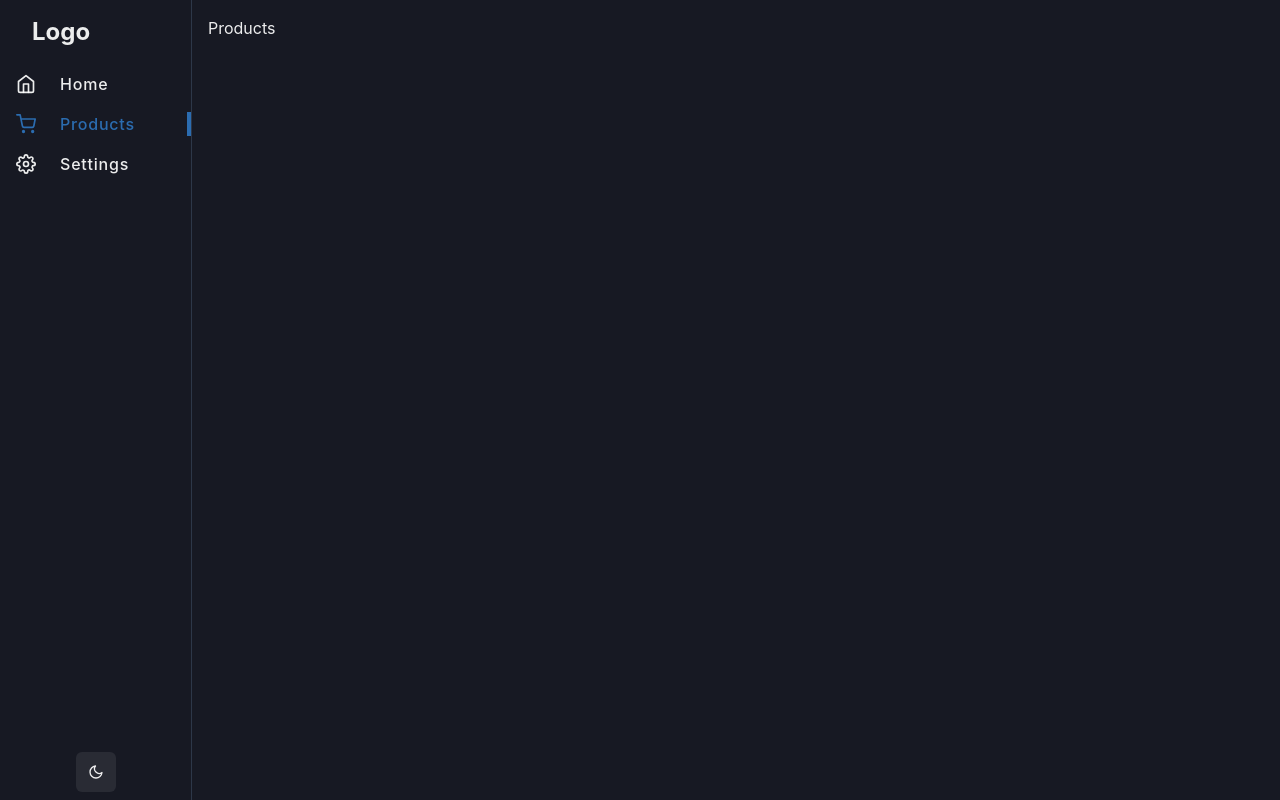
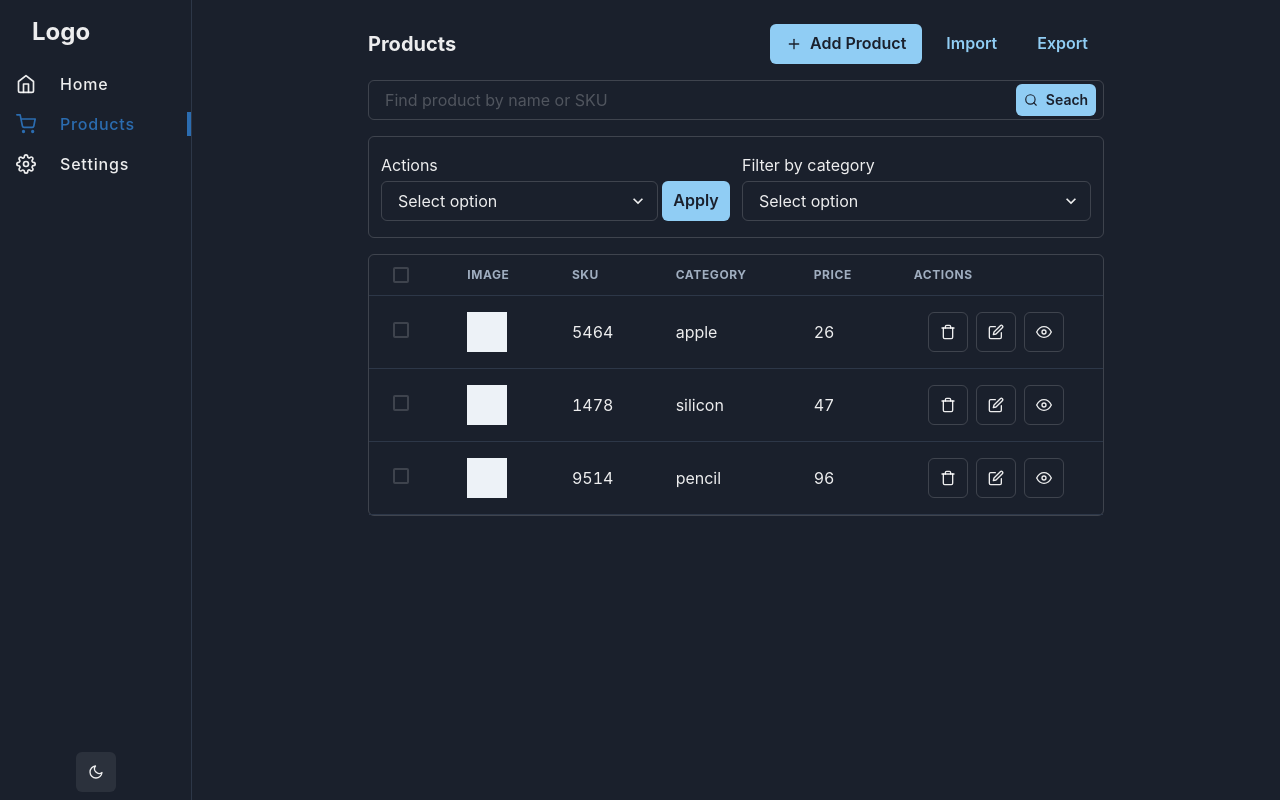
Before and after one commit to LeonelCurti/chakra-cms, a Next.js app: page /products in a window 1280 px wide. Built offline with nearby package versions, Linux system fonts and the light colour scheme.

Commit message:
Added simple version of products table

```diff
--- /dev/null
+++ b/components/Products/ProductsTable.tsx
@@ -0,0 +1,96 @@
+import React from 'react'
+import {
+  createColumnHelper,
+  flexRender,
+  getCoreRowModel,
+  useReactTable,
+} from '@tanstack/react-table'
+import { Table, Thead, Tbody, Tr, Th, Td, TableContainer, Checkbox, Box } from "@chakra-ui/react";
+import { data } from './dummyData';
+import RowActions from './RowActions';
+
+
+export type Product = {
+  sku: string;
+  category: string;
+  price: number;
+};
+
+const columnHelper = createColumnHelper<Product>()
+
+const columns = [
+  columnHelper.display({
+    id: 'select',
+    header: () => <Checkbox></Checkbox>,
+    cell: () => <Checkbox></Checkbox>,
+  }),
+  columnHelper.display({
+    id: 'image',
+    header: () => 'Image',
+    cell: () => <Box w={10} h={10} bg='gray.100' />
+  }),
+  columnHelper.accessor('sku', {
+    header: () => 'SKU',
+    cell: info => info.renderValue(),
+  }),
+  columnHelper.accessor('category', {
+    header: () => 'Category',
+    cell: info => info.renderValue(),
+  }),
+  columnHelper.accessor('price', {
+    header: () => 'Price',
+    cell: info => info.renderValue(),
+  }),
+  columnHelper.display({
+    id: 'actions',
+    header: () => 'Actions',
+    cell: () => <RowActions />
+  }),
+]
+
+const ProductsTable = () => {
+  const table = useReactTable({
+    data,
+    columns,
+    getCoreRowModel: getCoreRowModel(),
+  })
+
+
+  return (
+    <TableContainer>
+      <Table>
+        <Thead>
+          {
+            table.getHeaderGroups().map(headerGroup => (
+              <Tr key={headerGroup.id}>
+                {headerGroup.headers.map(header => (
+                  <Th key={header.id}>
+                    {
+                      header.isPlaceholder ? null : flexRender(header.column.columnDef.header, header.getContext())
+                    }
+                  </Th>
+                ))}
+              </Tr>
+            ))
+          }
+        </Thead>
+        <Tbody>
+          {
+            table.getRowModel().rows.map(row => (
+              <Tr key={row.id}>
+                {row.getVisibleCells().map(cell => (
+                  <Td key={cell.id}>
+                    {flexRender(cell.column.columnDef.cell, cell.getContext())}
+                  </Td>
+                ))}
+              </Tr>
+            ))
+          }
+        </Tbody>
+      </Table>
+    </TableContainer>
+  )
+}
+
+
+export default ProductsTable
--- /dev/null
+++ b/components/Products/RowActions.tsx
@@ -0,0 +1,39 @@
+import { HStack, IconButton, Tooltip } from '@chakra-ui/react'
+import React from 'react'
+import { FiEdit, FiEye, FiTrash } from 'react-icons/fi'
+
+const RowActions = () => {
+  return (
+    <HStack w={'full'} justify={'center'}>
+      <Tooltip label='Delete' hasArrow>
+        <span>
+          <IconButton
+            variant="outline"
+            aria-label="delete"
+            icon={<FiTrash />}
+          />
+        </span>
+      </Tooltip>
+      <Tooltip label='Edit' hasArrow>
+        <span>
+          <IconButton
+            variant="outline"
+            aria-label="edit"
+            icon={<FiEdit />}
+          />
+        </span>
+      </Tooltip>
+      <Tooltip label='View' hasArrow>
+        <span>
+          <IconButton
+            variant="outline"
+            aria-label="view"
+            icon={<FiEye />}
+          />
+        </span>
+      </Tooltip>
+    </HStack>
+  )
+}
+
+export default RowActions
--- /dev/null
+++ b/components/Products/dummyData.ts
@@ -0,0 +1,19 @@
+import { Product } from "./ProductsTable";
+
+export const data: Product[] = [
+  {
+    sku: "5464",
+    category: "apple",
+    price: 26
+  },
+  {
+    sku: "1478",
+    category: "silicon",
+    price: 47
+  },
+  {
+    sku: "9514",
+    category: "pencil",
+    price: 96
+  },
+];
--- a/layout/Sidebar/NavItem.tsx
+++ b/layout/Sidebar/NavItem.tsx
@@ -8,10 +8,10 @@ type Props = {
 };
 
 export const NavItem = ({ item }: Props) => {
+  const router = useRouter();
   const { label } = item;
 
   if (item.type === 'link') {
-    const router = useRouter();
     const { icon } = item;
     const isActive = router.pathname === item.href
 
--- a/layout/Sidebar/SidebarContent.tsx
+++ b/layout/Sidebar/SidebarContent.tsx
@@ -16,7 +16,7 @@ const SidebarContent = ({ onClose }: SidebarProps) => {
     <Flex
       direction={'column'}
       justify='space-between'
-      bg={useColorModeValue('gray.100', 'gray.900')}
+      // bg={useColorModeValue('gray.100', 'gray.900')}
       borderRight="1px"
       borderRightColor={useColorModeValue('gray.300', 'gray.700')}
       w={{ base: 'full', md: 48 }}
--- a/layout/Sidebar/index.tsx
+++ b/layout/Sidebar/index.tsx
@@ -8,7 +8,7 @@ const Sidebar = ({ children }: { children: React.ReactNode }) => {
   return (
     <Box
       minH="100vh"
-      bg={useColorModeValue('gray.100', 'gray.900')}
+      // bg={useColorModeValue('gray.100', 'gray.900')}
     >
       {/* fixed sidebar for desktop */}
       <Box display={{ base: 'none', md: 'block' }} >
--- a/package.json
+++ b/package.json
@@ -12,6 +12,7 @@
     "@chakra-ui/react": "^2.3.6",
     "@emotion/react": "^11.10.4",
     "@emotion/styled": "^11.10.4",
+    "@tanstack/react-table": "^8.5.22",
     "framer-motion": "^7.5.4",
     "next": "12.3.1",
     "react": "18.2.0",
--- a/pages/products.tsx
+++ b/pages/products.tsx
@@ -1,13 +1,80 @@
 import type { NextPage } from 'next'
-import { Box } from '@chakra-ui/react'
+import { Box, Button, Container, Flex, Heading, HStack, Input, InputGroup, InputRightElement, Select, Text } from '@chakra-ui/react'
 import Sidebar from '../layout/Sidebar'
+import { FiPlus, FiSearch } from 'react-icons/fi'
+import ProductsTable from '../components/Products/ProductsTable'
 
 const Products: NextPage = () => {
   return (
     <Sidebar>
-      <Box p="4">
-          Products
-      </Box>
+      <Container maxW='container.md'>
+        <HStack justify={'space-between'} pt={'6'}>
+          <Heading size={'md'}>
+            Products
+          </Heading>
+          <HStack>
+            <Button colorScheme='blue' leftIcon={<FiPlus />}>Add Product</Button>
+            <Button colorScheme='blue' variant='ghost'>Import</Button>
+            <Button colorScheme='blue' variant='ghost'>Export</Button>
+          </HStack>
+        </HStack>
+
+        <InputGroup my={'4'} >
+          <Input
+            pr='4.5rem'
+            type='text'
+            placeholder='Find product by name or SKU'
+          />
+          <InputRightElement width='5rem' mr={'2'}>
+            <Button
+              h='2rem'
+              size='sm'
+              colorScheme='blue'
+              leftIcon={<FiSearch />}
+              onClick={() => { }}
+            >
+              Seach
+            </Button>
+          </InputRightElement>
+        </InputGroup>
+
+        <Flex
+          my={'4'}
+          py={4}
+          px={3}
+          borderWidth={'1px'}
+          borderRadius={'md'}
+          justifyContent={'space-between'}
+          gap={3}
+        >
+          <Box w={'full'}>
+            <Text pb={'1'}>Actions</Text>
+            <Flex gap={1}>
+              <Select placeholder='Select option'>
+                <option value='option1'>Option 1</option>
+                <option value='option2'>Option 2</option>
+                <option value='option3'>Option 3</option>
+              </Select>
+              <Button colorScheme='blue'>Apply</Button>
+            </Flex>
+          </Box>
+          <Box w={'full'}>
+            <Text pb={'1'}>Filter by category</Text>
+            <Select placeholder='Select option'>
+              <option value='option1'>Option 1</option>
+              <option value='option2'>Option 2</option>
+              <option value='option3'>Option 3</option>
+            </Select>
+          </Box>
+        </Flex>
+        <Box
+          my={'4'}
+          borderWidth={'1px'}
+          borderRadius={'md'}>
+          <ProductsTable />
+        </Box>
+
+      </Container>
     </Sidebar>
   )
 }
```
Also changed, not shown: 1 other file (tests, documents, lock files or other folders).
